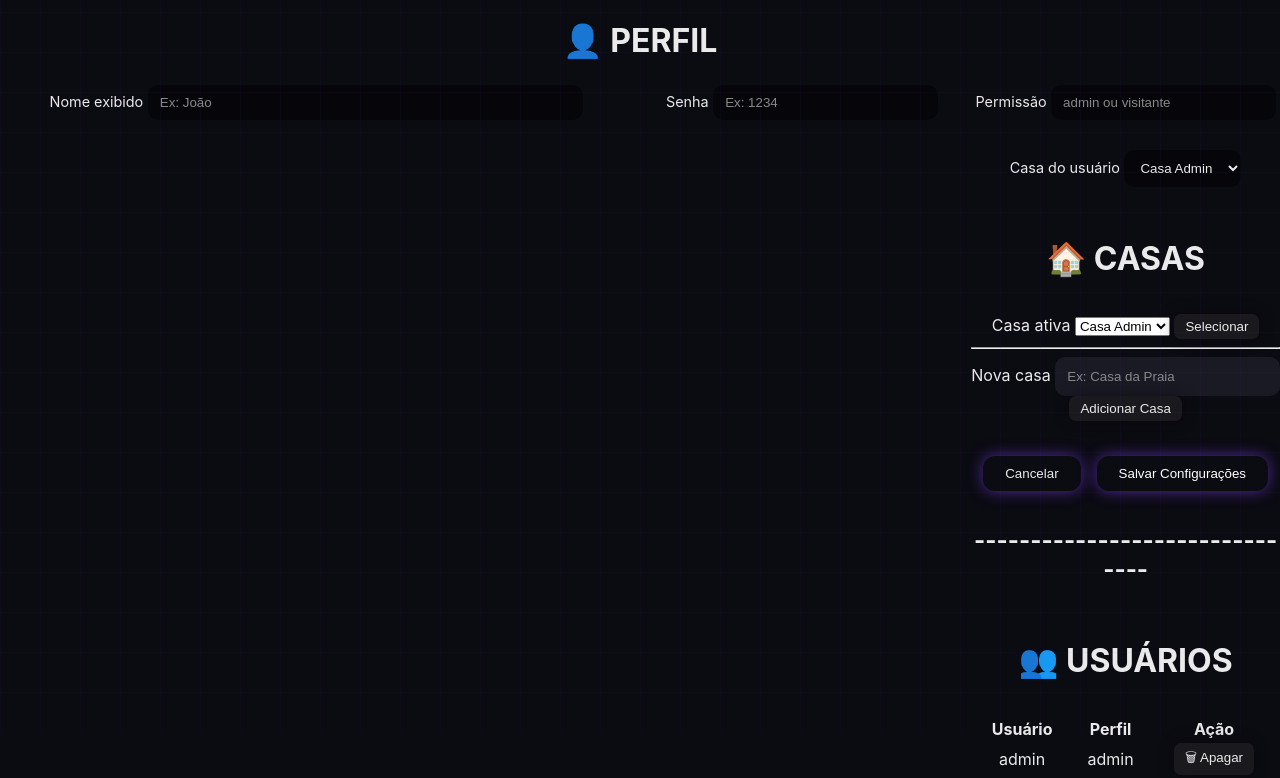
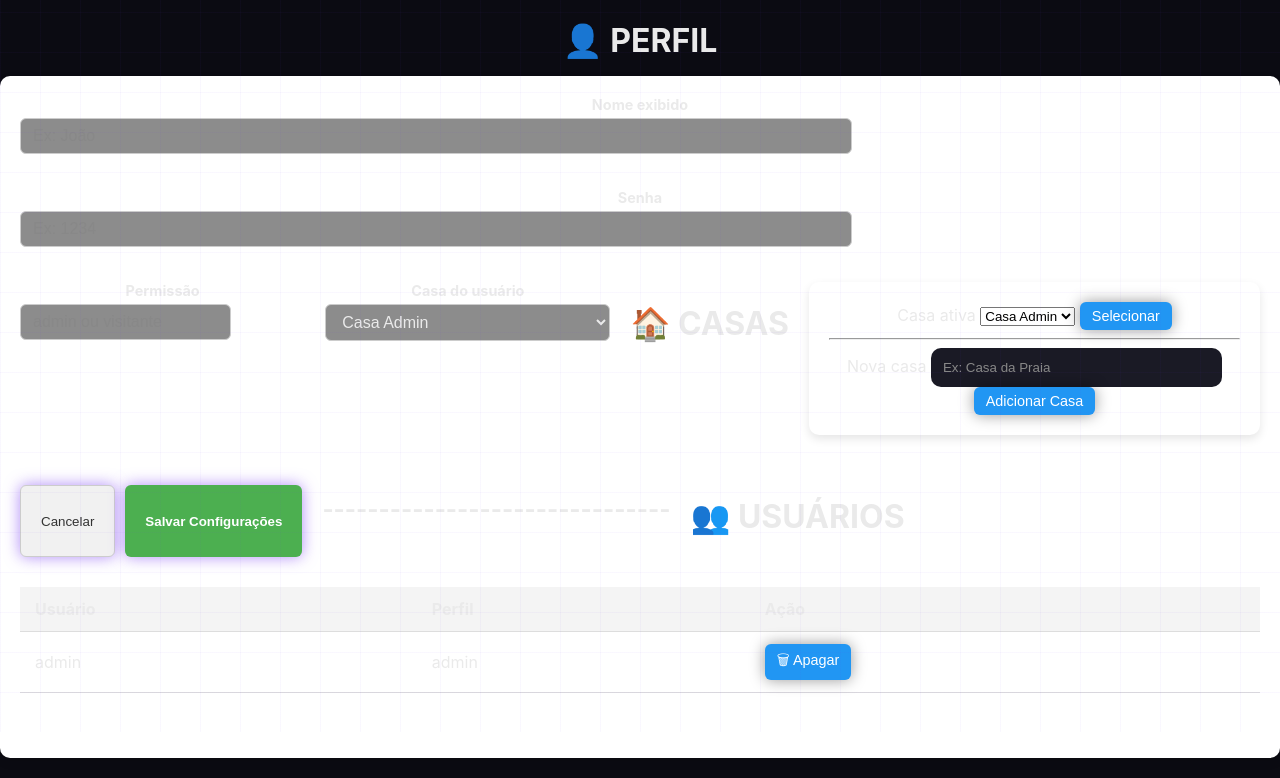
Before and after one commit to marcootavio2008/Aurora-dashboard, a Flask app: page /configs in a window 1280 px wide. Shown: the part 68-846 px from the top of the page. Run offline with Flask 3, Linux system fonts and the light colour scheme; the visitor is signed in with stand-in values (Sample User, id 1); data comes from the database, SQL or seed files in the repository; some libraries are stand-ins or nearby versions.

Commit message:
Update style.css

```diff
--- a/static/style.css
+++ b/static/style.css
@@ -329,3 +329,110 @@ body::before {
   box-shadow: 0 0 15px rgba(0, 0, 0, 0.4);
 
 }
+.page-title {
+    font-size: 2rem;
+    margin-bottom: 1rem;
+}
+
+.card {
+    background: #fff;
+    border-radius: 10px;
+    box-shadow: 0 4px 10px rgba(0,0,0,0.1);
+    padding: 20px;
+    margin-bottom: 20px;
+}
+
+.row {
+    display: flex;
+    flex-wrap: wrap;
+    gap: 20px;
+    margin-bottom: 15px;
+}
+
+.field {
+    flex: 1 1 200px;
+    display: flex;
+    flex-direction: column;
+}
+
+.field label {
+    font-weight: bold;
+    margin-bottom: 5px;
+}
+
+.field input,
+.field select {
+    padding: 8px 12px;
+    border: 1px solid #ccc;
+    border-radius: 6px;
+    font-size: 1rem;
+}
+
+.actions {
+    display: flex;
+    gap: 10px;
+    margin-top: 10px;
+}
+
+.btn-primary {
+    background-color: #4CAF50;
+    color: white;
+    border: none;
+    padding: 10px 20px;
+    border-radius: 6px;
+    cursor: pointer;
+    font-weight: bold;
+}
+
+.btn-primary:hover {
+    background-color: #45a049;
+}
+
+.btn-secondary {
+    background-color: #f1f1f1;
+    border: 1px solid #ccc;
+    color: #333;
+    padding: 10px 20px;
+    border-radius: 6px;
+    cursor: pointer;
+}
+
+.btn-secondary:hover {
+    background-color: #e2e2e2;
+}
+
+.botoes-config {
+    background-color: #2196F3;
+    color: white;
+    border: none;
+    padding: 6px 12px;
+    border-radius: 6px;
+    cursor: pointer;
+    font-size: 0.9rem;
+}
+
+.botoes-config:hover {
+    background-color: #1976d2;
+}
+
+/* ===== TABELA ===== */
+table {
+    width: 100%;
+    border-collapse: collapse;
+    margin-top: 10px;
+}
+
+table th, table td {
+    padding: 12px 15px;
+    text-align: left;
+    border-bottom: 1px solid #ddd;
+}
+
+table th {
+    background-color: #f4f4f4;
+    font-weight: bold;
+}
+
+table tr:hover {
+    background-color: #f1f1f1;
+}
```
